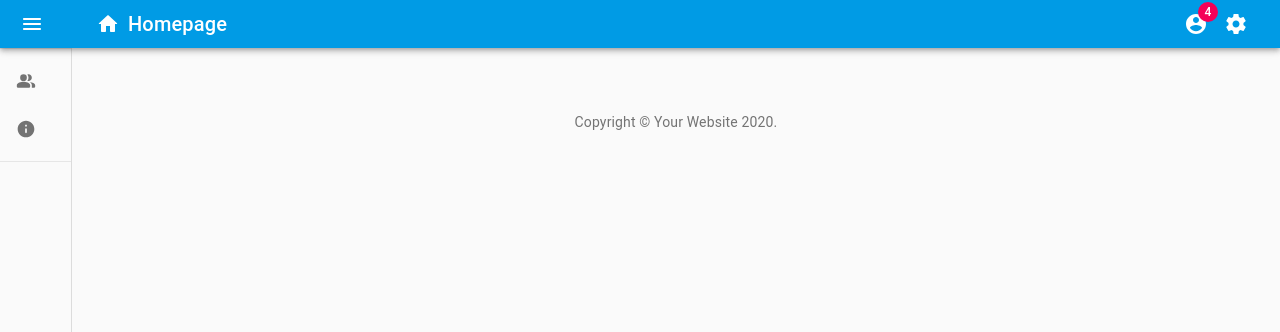
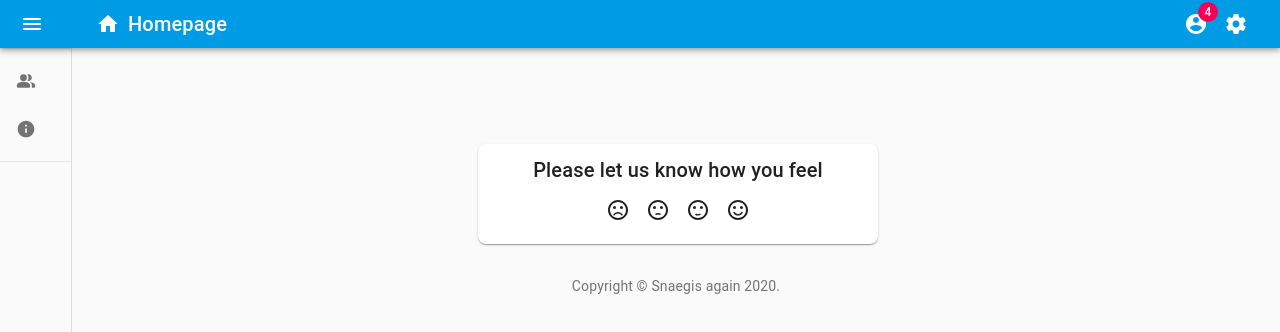
Before and after one commit to JonesTPG/fullstack-theme-base, a React (Create React App) app in the folder front-end/: page / in a window 1280 px wide. Shown: the top 332 px of the page. Built offline with nearby package versions, Linux system fonts and the light colour scheme; what apollo-link-ws would draw is missing.

Commit message:
Added component for gathering feedback

```diff
--- a/front-end/src/components/Copyright.jsx
+++ b/front-end/src/components/Copyright.jsx
@@ -7,7 +7,7 @@ const Copyright = () => {
     <Typography variant="body2" color="textSecondary" align="center">
       {"Copyright © "}
       <Link color="inherit" href="https://material-ui.com/">
-        jonesss
+        Snaegis again
       </Link>{" "}
       {new Date().getFullYear()}
       {"."}
--- /dev/null
+++ b/front-end/src/components/Feedback.jsx
@@ -0,0 +1,34 @@
+import React from 'react';
+import {
+    Container,
+    CssBaseline,
+    Paper,
+ } from '@material-ui/core';
+import { makeStyles } from '@material-ui/core/styles';
+import FeedbackForm from "./feedback/FeedbackForm"
+
+const useStyles = makeStyles(theme => ({
+  paper: {
+    marginTop: theme.spacing(8),
+    display: 'flex',
+    flexDirection: 'column',
+    alignItems: 'center',
+    justifyContent: "center",
+    width: 400,
+    height: 100,
+  },
+}));
+
+export default function Feedback() {
+  const classes = useStyles();
+
+
+  return (
+    <Container component="main" maxWidth="xs">
+        <CssBaseline />
+            <Paper className={classes.paper}>
+                <FeedbackForm></FeedbackForm>
+            </Paper>
+    </Container>
+  );
+}
--- a/front-end/src/components/HomePage.jsx
+++ b/front-end/src/components/HomePage.jsx
@@ -14,8 +14,8 @@ import {
     ListItemIcon,
     ListItemText,
     Container,
-    Link,
-    Divider
+    Divider,
+    Grid,
  } from '@material-ui/core';
 import { makeStyles } from '@material-ui/core/styles';
 import {
@@ -27,19 +27,8 @@ import {
     InfoRounded,
 
 } from '@material-ui/icons';
-
-function Copyright() {
-  return (
-    <Typography variant="body2" color="textSecondary" align="center">
-      {'Copyright © '}
-      <Link color="inherit" href="https://material-ui.com/">
-        Your Website
-      </Link>{' '}
-      {new Date().getFullYear()}
-      {'.'}
-    </Typography>
-  );
-}
+import Feedback from "./Feedback";
+import Copyright from "./Copyright";
 
 const drawerWidth = 240;
 
@@ -182,7 +171,7 @@ export default function HomePage() {
             <MenuRounded />
           </IconButton>
         </div>
-        <Divider light="true"/>
+        <Divider light={true}/>
         <List component="nav">
           <ListItemLink href="/contact">
               <ListItemIcon><PeopleAltRounded /></ListItemIcon>
@@ -193,11 +182,21 @@ export default function HomePage() {
               <ListItemText primary="About us" />
           </ListItemLink>
         </List>
-        <Divider light="true"/>
+        <Divider light={true}/>
       </Drawer>
       <main className={classes.content}>
         <div className={classes.appBarSpacer} />
-        <Container maxWidth="lg" className={classes.container}>
+          <Container maxWidth="lg" className={classes.container}>
+          <Grid
+            container
+            direction="row"
+            justify="center"
+            alignItems="center"
+          >
+            <Grid item >
+              <Feedback />
+            </Grid>
+          </Grid>
           <Box pt={4}>
             <Copyright />
           </Box>
--- /dev/null
+++ b/front-end/src/components/feedback/FeedbackForm.jsx
@@ -0,0 +1,46 @@
+import React from 'react';
+import { Toolbar } from '@material-ui/core';
+import { IconButton } from '@material-ui/core';
+import { Typography } from '@material-ui/core';
+import { SentimentDissatisfiedRounded } from '@material-ui/icons';
+import { SentimentSatisfiedRounded } from '@material-ui/icons';
+import { SentimentDissatisfied } from '@material-ui/icons';
+import { SentimentSatisfied } from '@material-ui/icons';
+
+export default function Feedback() {
+
+    const handleSadClick = (event) => {
+        event.preventDefault()
+        console.log("Sad")
+    }
+    const handleOkClick = (event) => {
+        event.preventDefault()
+        console.log("OK")
+    }
+    const handleGladClick = (event) => {
+        event.preventDefault()
+        console.log("Happy")
+    }
+
+  return (
+    <>
+        <Typography component="h1" variant="h6" color="inherit">
+            Please let us know how you feel
+        </Typography>
+        <Toolbar>
+            <IconButton onClick={handleSadClick} color="inherit">
+                <SentimentDissatisfiedRounded />
+            </IconButton>
+            <IconButton onClick={handleOkClick} color="inherit">
+                <SentimentDissatisfied />
+            </IconButton>
+            <IconButton onClick={handleOkClick} color="inherit">
+                <SentimentSatisfied />
+            </IconButton>
+            <IconButton onClick={handleGladClick} color="inherit">
+                <SentimentSatisfiedRounded />
+            </IconButton>
+        </Toolbar>
+    </>
+  );
+}
```
